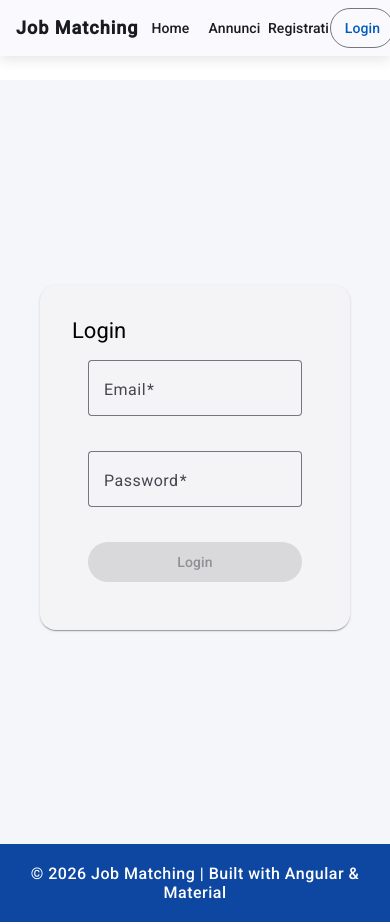
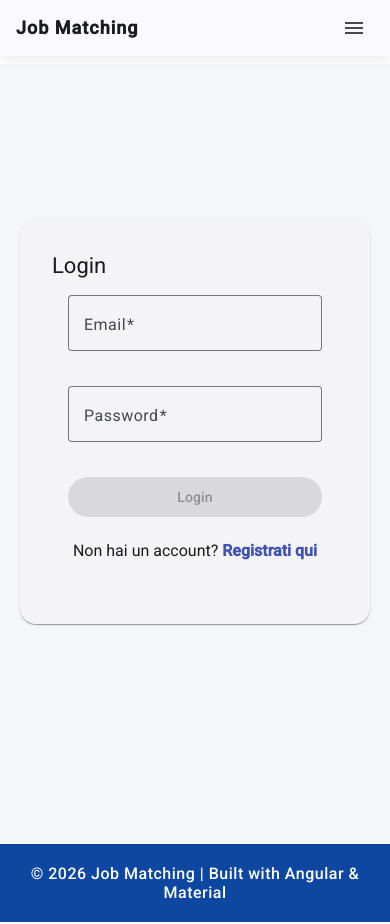
Before and after one commit to BasilElsaid/job-matching, an Angular app in the folder frontend/app-tesi/: page /login in a window 390 px wide. Built offline with nearby package versions, Linux system fonts and the light colour scheme.

Commit message:
Burger sidebar for small screens

```diff
--- a/frontend/app-tesi/src/app/layout/layout.component.css
+++ b/frontend/app-tesi/src/app/layout/layout.component.css
@@ -1,32 +1,54 @@
-/* Navbar */
-mat-toolbar {
+/* ================= NAVBAR ================= */
+
+.navbar {
   position: fixed;
   top: 0;
   z-index: 1000;
-  box-shadow: 0 4px 12px rgba(0, 0, 0, 0.1);
+  width: 100%;
+  display: flex;
+  align-items: center;
+  box-shadow: 0 4px 12px rgba(0, 0, 0, 0.08);
 }
 
-/* Logo */
 .logo {
   font-size: 18px;
   font-weight: 600;
   letter-spacing: 1px;
 }
 
-/* Spacing */
 .spacer {
   flex: 1 1 auto;
 }
 
-/* Contenuto centrale */
-.layout-content {
-  margin-top: 80px;
-  padding: 40px;
-  min-height: calc(100vh - 160px);
-  background: #f4f6f9;
+/* ================= DESKTOP MENU ================= */
+
+.desktop-menu {
+  display: flex;
+  gap: 1rem;
 }
 
-/* Footer */
+/* ================= BURGER ================= */
+
+.menu-button {
+  display: none;
+  margin-left: 1rem;
+}
+
+/* ================= LAYOUT ================= */
+
+.sidenav-container {
+  margin-top: 64px;
+  height: calc(100vh - 64px);
+}
+
+.layout-content {
+  padding: 40px;
+  background: #f4f6f9;
+  min-height: calc(100vh - 64px);
+}
+
+/* ================= FOOTER ================= */
+
 .footer {
   text-align: center;
   padding: 20px;
@@ -35,3 +57,49 @@ mat-toolbar {
   font-weight: 500;
   letter-spacing: 0.5px;
 }
+
+/* ================= SIDENAV ================= */
+
+.sidenav-btn {
+  width: 100%;
+  text-align: left;
+  padding: 12px 16px;
+  font-size: 15px;
+  border: none;
+  background: transparent;
+  border-radius: 6px;
+  cursor: pointer;
+  color: #000;
+}
+
+/* Hover */
+.sidenav-btn:hover {
+  background: rgba(0, 0, 0, 0.05);
+}
+
+/* Attivo */
+.active-link {
+  background: rgba(0, 0, 0, 0.1);
+  font-weight: 600;
+}
+
+/* Rimuove focus blu */
+.sidenav-btn:focus {
+  outline: none;
+}
+
+/* ================= MOBILE ================= */
+
+@media (max-width: 768px) {
+  .desktop-menu {
+    display: none;
+  }
+
+  .menu-button {
+    display: block;
+  }
+
+  .layout-content {
+    padding: 20px;
+  }
+}
--- a/frontend/app-tesi/src/app/layout/layout.component.html
+++ b/frontend/app-tesi/src/app/layout/layout.component.html
@@ -1,12 +1,14 @@
-<mat-toolbar color="primary">
+<mat-toolbar color="primary" class="navbar">
+  <!-- Logo a sinistra -->
   <span class="logo">Job Matching</span>
 
   <span class="spacer"></span>
 
+  <!-- MENU DESKTOP -->
+  <div class="desktop-menu">
     <button mat-button routerLink="/">Home</button>
     <button mat-button routerLink="/jobs">Annunci</button>
 
-  <!-- 🔵 Dashboard → solo se loggato -->
     <button
       mat-button
       routerLink="/dashboard"
@@ -15,7 +17,6 @@
       Dashboard
     </button>
 
-  <!-- 🟢 Register → solo se NON loggato -->
     <button
       mat-button
       routerLink="/register"
@@ -24,12 +25,10 @@
       Registrati
     </button>
 
-  <!-- 🔴 Admin → solo se admin -->
     <button mat-button routerLink="/admin" *ngIf="authService.isAdmin()">
       Admin
     </button>
 
-  <!-- 🔵 Login -->
     <button
       mat-stroked-button
       color="accent"
@@ -39,7 +38,6 @@
       Login
     </button>
 
-  <!-- 🔴 Logout -->
     <button
       mat-raised-button
       color="warn"
@@ -48,11 +46,95 @@
     >
       Logout
     </button>
+  </div>
+
+  <!-- 🔥 BURGER A DESTRA (SOLO MOBILE) -->
+  <button mat-icon-button class="menu-button" (click)="sidenav.toggle()">
+    <mat-icon>menu</mat-icon>
+  </button>
 </mat-toolbar>
+<mat-sidenav-container class="sidenav-container">
+<mat-sidenav #sidenav mode="over" position="end" class="sidenav">
 
+  <div class="sidenav-menu">
+
+    <button
+      class="sidenav-btn"
+      routerLink="/"
+      routerLinkActive="active-link"
+      [routerLinkActiveOptions]="{ exact: true }"
+      (click)="sidenav.close()"
+    >
+      Home
+    </button>
+
+    <button
+      class="sidenav-btn"
+      routerLink="/jobs"
+      routerLinkActive="active-link"
+      (click)="sidenav.close()"
+    >
+      Annunci
+    </button>
+
+    <button
+      class="sidenav-btn"
+      routerLink="/dashboard"
+      routerLinkActive="active-link"
+      *ngIf="authService.isAuthenticated() && !authService.isAdmin()"
+      (click)="sidenav.close()"
+    >
+      Dashboard
+    </button>
+
+    <button
+      class="sidenav-btn"
+      routerLink="/register"
+      routerLinkActive="active-link"
+      *ngIf="!authService.isAuthenticated()"
+      (click)="sidenav.close()"
+    >
+      Registrati
+    </button>
+
+    <button
+      class="sidenav-btn"
+      routerLink="/admin"
+      routerLinkActive="active-link"
+      *ngIf="authService.isAdmin()"
+      (click)="sidenav.close()"
+    >
+      Admin
+    </button>
+
+    <button
+      class="sidenav-btn"
+      routerLink="/login"
+      routerLinkActive="active-link"
+      *ngIf="!authService.isAuthenticated()"
+      (click)="sidenav.close()"
+    >
+      Login
+    </button>
+
+    <button
+      class="sidenav-btn"
+      *ngIf="authService.isAuthenticated()"
+      (click)="logout(); sidenav.close()"
+    >
+      Logout
+    </button>
+
+  </div>
+
+</mat-sidenav>
+
+  <mat-sidenav-content>
     <div class="layout-content">
       <router-outlet></router-outlet>
     </div>
+  </mat-sidenav-content>
+</mat-sidenav-container>
 
 <footer class="footer">
   © 2026 Job Matching | Built with Angular & Material
--- a/frontend/app-tesi/src/app/pages/login/login.component.css
+++ b/frontend/app-tesi/src/app/pages/login/login.component.css
@@ -15,3 +15,18 @@
   width: 100%;
   margin-top: 15px;
 }
+
+.switch-auth {
+  margin-top: 1.5rem;
+  text-align: center;
+}
+
+.switch-auth a {
+  font-weight: 600;
+  text-decoration: none;
+  color: #3f51b5;
+}
+
+.switch-auth a:hover {
+  text-decoration: underline;
+}
--- a/frontend/app-tesi/src/app/pages/login/login.component.html
+++ b/frontend/app-tesi/src/app/pages/login/login.component.html
@@ -31,6 +31,13 @@
           >
             Login
           </button>
+
+          <div class="switch-auth">
+            <p>
+              Non hai un account?
+              <a routerLink="/register">Registrati qui</a>
+            </p>
+          </div>
         </form>
       </mat-card-content>
     </div>
--- a/frontend/app-tesi/src/app/pages/login/login.component.ts
+++ b/frontend/app-tesi/src/app/pages/login/login.component.ts
@@ -9,8 +9,9 @@ import { MatFormFieldModule } from '@angular/material/form-field';
 import { MatInputModule } from '@angular/material/input';
 import { MatButtonModule } from '@angular/material/button';
 import { MatCardModule } from '@angular/material/card';
-import { NgIf } from '@angular/common';
+import { CommonModule } from '@angular/common';
 import { AuthService } from '../../core/services/auth.service';
+import { RouterModule } from '@angular/router';
 
 @Component({
   selector: 'app-login',
@@ -20,7 +21,8 @@ import { AuthService } from '../../core/services/auth.service';
     MatInputModule,
     MatButtonModule,
     MatCardModule,
-    NgIf,
+    CommonModule,
+    RouterModule
   ],
   templateUrl: './login.component.html',
   styleUrl: './login.component.css',
```
Also changed, not shown: frontend/app-tesi/src/app/layout/layout.component.ts (+12 -3 lines). Lines whose indentation alone changed are shown as unchanged.
